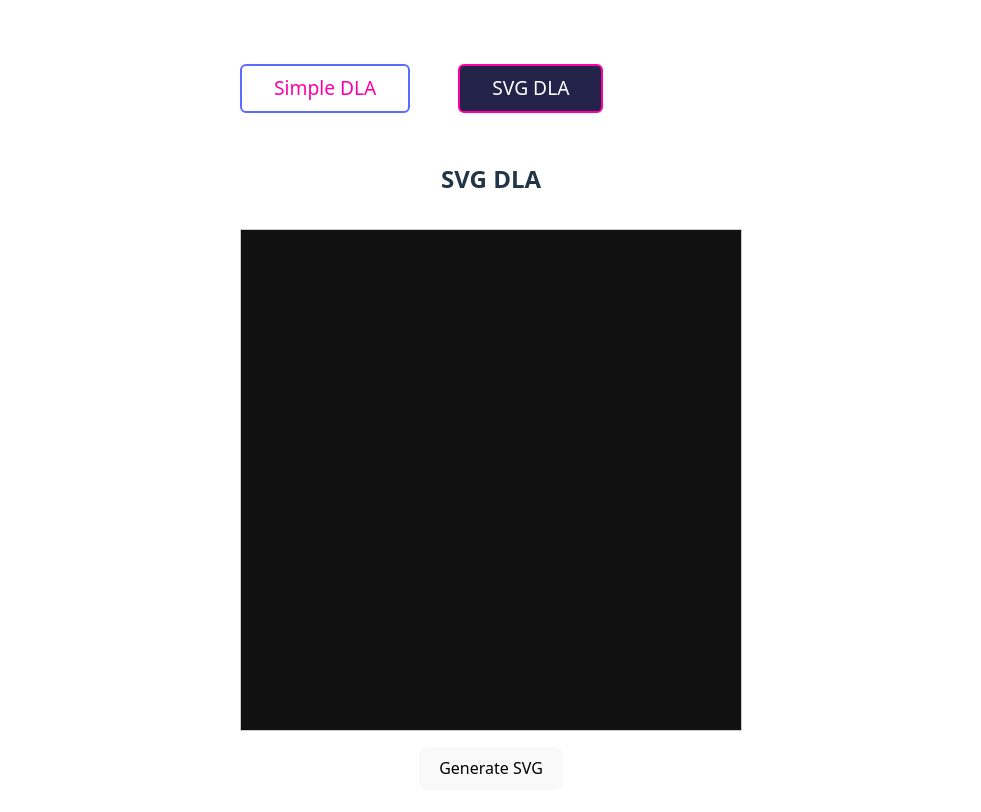
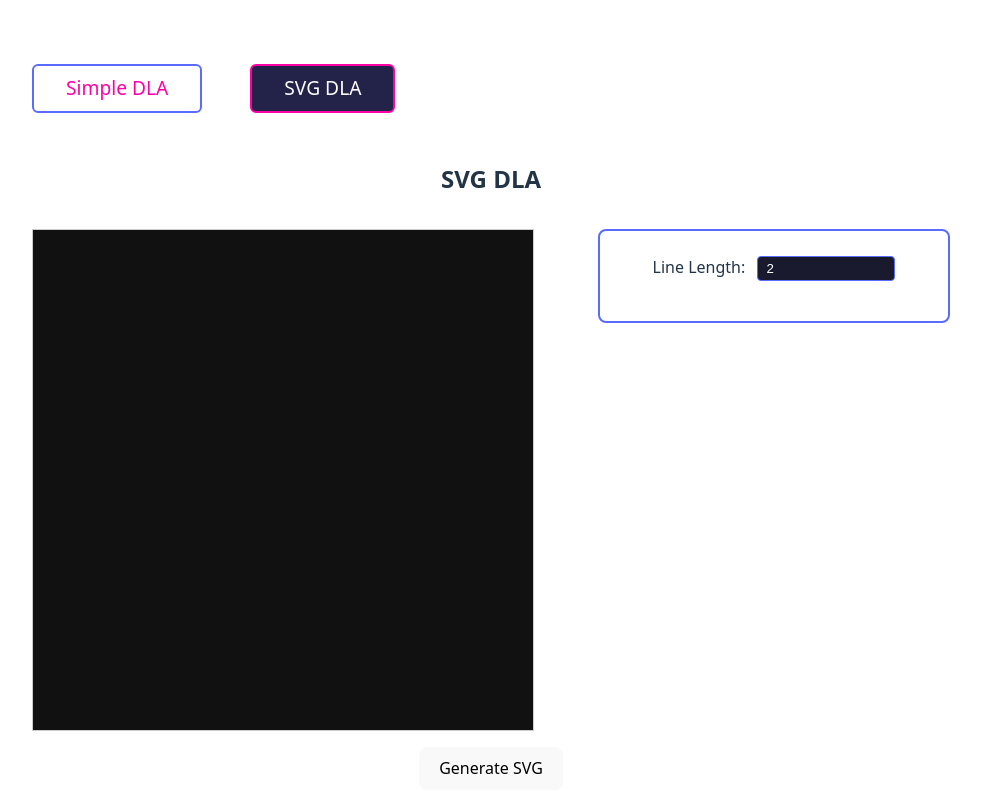
Before and after one commit to chriswininger/DLA-Studio-2025, a React (Vite) app: page /svg-dla in a window 1280 px wide. Shown: the top 812 px of the page, without its empty margins (149-1130 px from the left). Built offline with nearby package versions, Linux system fonts and the light colour scheme.

Commit message:
building out controls

```diff
--- a/src/store.ts
+++ b/src/store.ts
@@ -1,11 +1,13 @@
 import { configureStore } from '@reduxjs/toolkit';
 import simple2dAnimatedDlaReducer from './tabs/Simple2DAnimatedDLA/simple-2d-animated-dla-slice';
+import svgDlaReducer from './tabs/SVGDLA/svg-dla-slice';
 import { useSelector } from 'react-redux';
 import type { TypedUseSelectorHook } from 'react-redux';
 
 export const store = configureStore({
   reducer: {
     simple2dAnimatedDla: simple2dAnimatedDlaReducer,
+    svgDla: svgDlaReducer,
   },
 });
 
--- a/src/tabs/SVGDLA/SVGDLA.css
+++ b/src/tabs/SVGDLA/SVGDLA.css
@@ -3,10 +3,16 @@
   margin-top: 3rem;
 }
 
+.svgdla-main-content {
+  display: flex;
+  flex-direction: row;
+  justify-content: center;
+  align-items: flex-start;
+  margin-top: 2rem;
+}
+
 .svgdla-svg-container {
-  display: flex;
-  justify-content: center;
-  margin-top: 2rem;
+  margin-right: 1rem;
 }
 
 .svgdla-svg {
--- a/src/tabs/SVGDLA/SVGDLA.tsx
+++ b/src/tabs/SVGDLA/SVGDLA.tsx
@@ -1,6 +1,8 @@
 import React, { useState } from 'react';
 import { useAppSelector } from '../../store';
 import type { RootState } from '../../store';
+import type { SVGDLAUIState } from './svg-dla-slice';
+import LineLengthControls from './line-length-controls/line-length-controls';
 import './SVGDLA.css';
 
 const SVGDLA: React.FC = () => {
@@ -13,9 +15,16 @@ const SVGDLA: React.FC = () => {
     (state.simple2dAnimatedDla as any).dlaCluster
   );
 
+  // Get line length from Redux
+  const lineLength = useAppSelector((state: RootState) =>
+    (state.svgDla as SVGDLAUIState).lineLength
+  );
+
   return (
     <div className="svgdla-container">
       <h2>SVG DLA</h2>
+      <div className="svgdla-main-content">
+        {/* SVG container */}
         <div className="svgdla-svg-container">
           <svg
             width={CANVAS_WIDTH}
@@ -26,6 +35,9 @@ const SVGDLA: React.FC = () => {
           >
             {/* SVG content will be generated here */}
           </svg>
+        </div>
+        {/* Line length controls */}
+        <LineLengthControls />
       </div>
       <div className="svgdla-button-container">
         <button onClick={generateSVG}>
@@ -49,8 +61,8 @@ const SVGDLA: React.FC = () => {
 
     console.log('Parsed points:', points.length);
 
-    // Create SVG line segments with unit length of 2 pixels
-    const segmentLength = 2;
+    // Create SVG line segments using the line length from Redux
+    const segmentLength = lineLength;
     const svgLines: string[] = [];
 
     points.forEach((point) => {
--- /dev/null
+++ b/src/tabs/SVGDLA/line-length-controls/line-length-controls.css
@@ -0,0 +1,21 @@
+.svgdla_line-length-controls {
+  margin-left: 48px;
+  border: 2px solid #5a6cff;
+  border-radius: 8px;
+  padding: 24px;
+  min-width: 300px;
+}
+
+.svgdla_line-length-row {
+  margin-bottom: 16px;
+}
+
+.svgdla_line-length-input {
+  margin-left: 8px;
+  width: 120px;
+  padding: 4px 8px;
+  border: 1px solid #5a6cff;
+  border-radius: 4px;
+  background: #1a1a2e;
+  color: #fff;
+}
--- /dev/null
+++ b/src/tabs/SVGDLA/line-length-controls/line-length-controls.tsx
@@ -0,0 +1,39 @@
+import React from 'react';
+import { useDispatch } from 'react-redux';
+import { useAppSelector } from '../../../store';
+import { setLineLength } from '../svg-dla-slice';
+import type { RootState } from '../../../store';
+import type { SVGDLAUIState } from '../svg-dla-slice';
+import './line-length-controls.css';
+
+const LineLengthControls: React.FC = () => {
+  const dispatch = useDispatch();
+  const lineLength = useAppSelector((state: RootState) =>
+    (state.svgDla as SVGDLAUIState).lineLength
+  );
+
+  return (
+    <div className="svgdla_line-length-controls">
+      <div className="svgdla_line-length-row">
+        <label htmlFor="svg-line-length">Line Length: </label>
+        <input
+          id="svg-line-length"
+          type="number"
+          min={0}
+          value={lineLength}
+          onChange={handleLineLengthChange}
+          className="svgdla_line-length-input"
+        />
+      </div>
+    </div>
+  );
+
+  function handleLineLengthChange(e: React.ChangeEvent<HTMLInputElement>) {
+    const val = parseInt(e.target.value, 10);
+    if (!isNaN(val) && val >= 0) {
+      dispatch(setLineLength(val));
+    }
+  }
+};
+
+export default LineLengthControls;
--- /dev/null
+++ b/src/tabs/SVGDLA/svg-dla-slice.ts
@@ -0,0 +1,23 @@
+import { createSlice } from '@reduxjs/toolkit';
+import type { PayloadAction } from '@reduxjs/toolkit';
+
+export interface SVGDLAUIState {
+  lineLength: number;
+}
+
+const initialState: SVGDLAUIState = {
+  lineLength: 2,
+};
+
+const slice = createSlice({
+  name: 'svgDlaUI',
+  initialState,
+  reducers: {
+    setLineLength(state, action: PayloadAction<number>) {
+      state.lineLength = action.payload;
+    },
+  },
+});
+
+export const { setLineLength } = slice.actions;
+export default slice.reducer;
```
Lines whose indentation alone changed are shown as unchanged.
